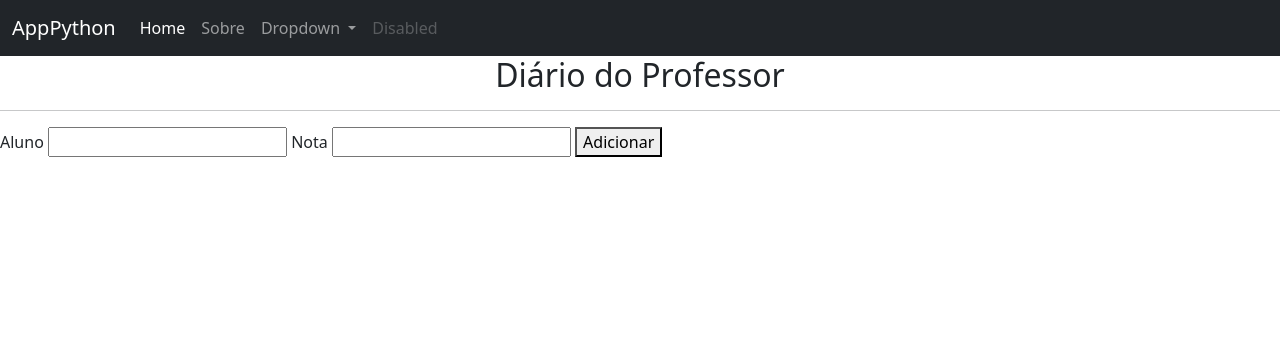
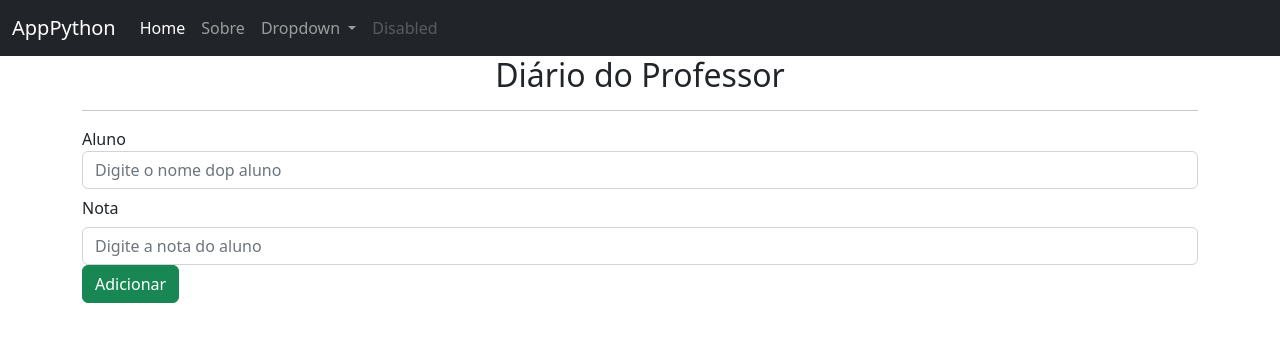
Before and after one commit to vhavhugo/flask, a Flask app: page /sobre in a window 1280 px wide. Shown: the top 356 px of the page. Run offline with Flask 2, Linux system fonts and the light colour scheme.

Commit message:
Ajustes Layout

```diff
--- a/templates/base.html
+++ b/templates/base.html
@@ -39,9 +39,11 @@
                 </ul>
             </div>
         </div>
-      </nav>
-    {% block conteudo %}
-    {% endblock conteudo %}
+    </nav>
+    <div class="container">
+          {% block conteudo %}
+          {% endblock conteudo %}
+    </div>
     <script src="https://cdn.jsdelivr.net/npm/bootstrap@5.2.2/dist/js/bootstrap.bundle.min.js" integrity="sha384-OERcA2EqjJCMA+/3y+gxIOqMEjwtxJY7qPCqsdltbNJuaOe923+mo//f6V8Qbsw3" crossorigin="anonymous"></script>
 </body>
 </html>
--- a/templates/sobre.html
+++ b/templates/sobre.html
@@ -8,11 +8,15 @@
         <p>{{registro.nota}}</p>
     </details>
 {% endfor %}
-<form action="{{url_for('sobre')}}" method="POST">
-    <label for="">Aluno</label>
-    <input type="text" name="aluno" required>
-    <label for="">Nota</label>
-    <input type="text" name="nota" required>
-    <button>Adicionar</button>
-</form>
+    <form action="{{url_for('sobre')}}" method="POST">
+        <div class="form-group">
+            <label for="aluno">Aluno</label>
+            <input type="text" name="aluno"  class="form-control" id="aluno" placeholder="Digite o nome dop aluno" required>
+        </div>
+        <div class="form-group">
+            <label for="nota" class="col-sm-2 col-form-label">Nota</label>
+            <input type="text" name="nota"  class="form-control" id="fruta" placeholder="Digite a nota do aluno" required>
+        </div>
+        <button class="btn btn-success">Adicionar</button>
+    </form>
 {% endblock conteudo %}
```
Also changed, not shown: templates/index.html (+12 -11 lines).
